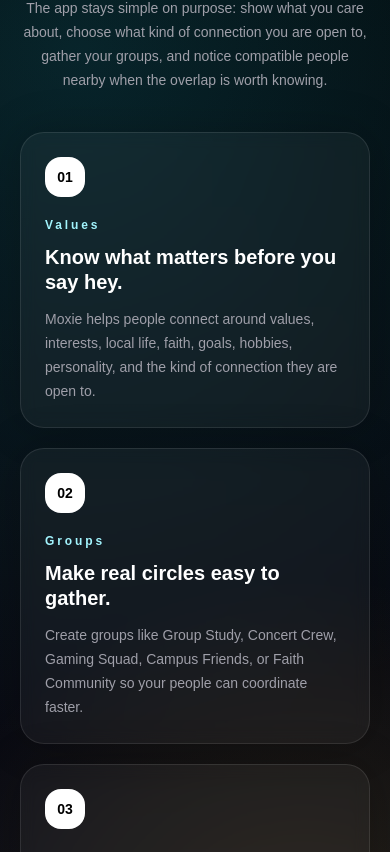
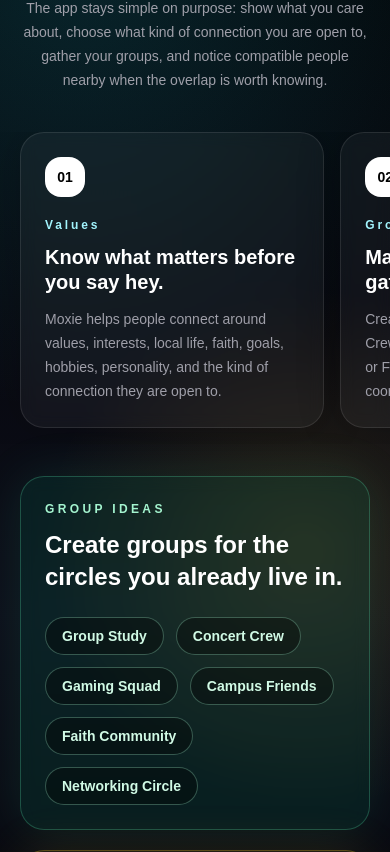
Before and after one commit to jvvalenz87/moxiesignal-launch, a Next.js app: page / in a window 390 px wide. Shown: the part 3712-4564 px from the top of the page. Built offline with nearby package versions, Linux system fonts and the light colour scheme.

Commit message:
Make context cards swipe on mobile

```diff
--- a/app/page.tsx
+++ b/app/page.tsx
@@ -487,11 +487,11 @@
             </p>
           </div>
 
-          <div className="grid gap-5 lg:grid-cols-4">
+          <div className="-mx-5 flex snap-x snap-mandatory gap-4 overflow-x-auto px-5 pb-4 sm:-mx-6 sm:px-6 lg:mx-0 lg:grid lg:grid-cols-4 lg:overflow-visible lg:px-0 lg:pb-0">
             {howMoxieWorks.map((item, index) => (
               <article
                 key={item.title}
-                className="rounded-3xl border border-white/10 bg-white/[0.045] p-6 shadow-[0_0_44px_rgba(0,0,0,0.22)] backdrop-blur transition-all duration-300 hover:-translate-y-1 hover:border-cyan-300/35"
+                className="w-[78vw] max-w-[20rem] shrink-0 snap-center rounded-3xl border border-white/10 bg-white/[0.045] p-6 shadow-[0_0_44px_rgba(0,0,0,0.22)] backdrop-blur transition-all duration-300 hover:-translate-y-1 hover:border-cyan-300/35 lg:w-auto lg:max-w-none lg:shrink"
               >
                 <span className="mb-5 inline-flex h-10 w-10 items-center justify-center rounded-2xl bg-white text-sm font-black text-black">
                   {String(index + 1).padStart(2, "0")}
```
